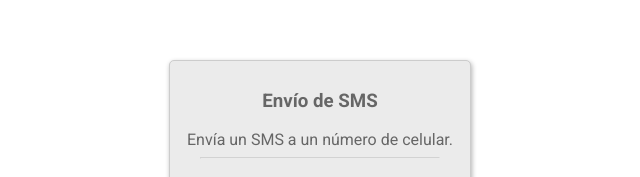
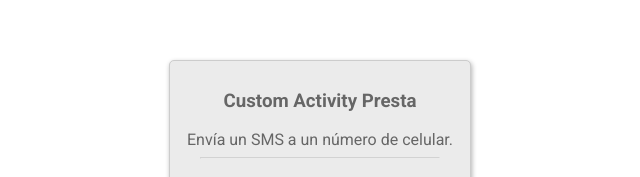
Before and after one commit to mateori0s/CustomActivitiesSalesforce, a website built with webpack: page src/public/assets/index.html in a window 1280 px wide. Shown: the part 129-306 px from the top of the page, without its empty margins (320-960 px from the left). Built offline with nearby package versions, Linux system fonts and the light colour scheme; files whose address does not match are found by name.

Commit message:
new branch presta

```diff
--- a/src/public/assets/index.html
+++ b/src/public/assets/index.html
@@ -1,7 +1,7 @@
 <!DOCTYPE html>
 <html>
     <head>
-        <title>Envío de SMS</title>
+        <title>Custom Activity Presta</title>
         <meta charset="utf-8" />
         <meta http-equiv="x-ua-compatible" content="ie-edge" />
         <meta name="viewport" content="width=device-width, initial-scale=1" />
@@ -24,7 +24,7 @@
     </head>
     <body>
         <div class="main-block">
-            <h3>Envío de SMS</h3>
+            <h3>Custom Activity Presta</h3>
             <span class="description-span">Envía un SMS a un número de celular.</span>
             <form action="/">
                 <hr>
```
